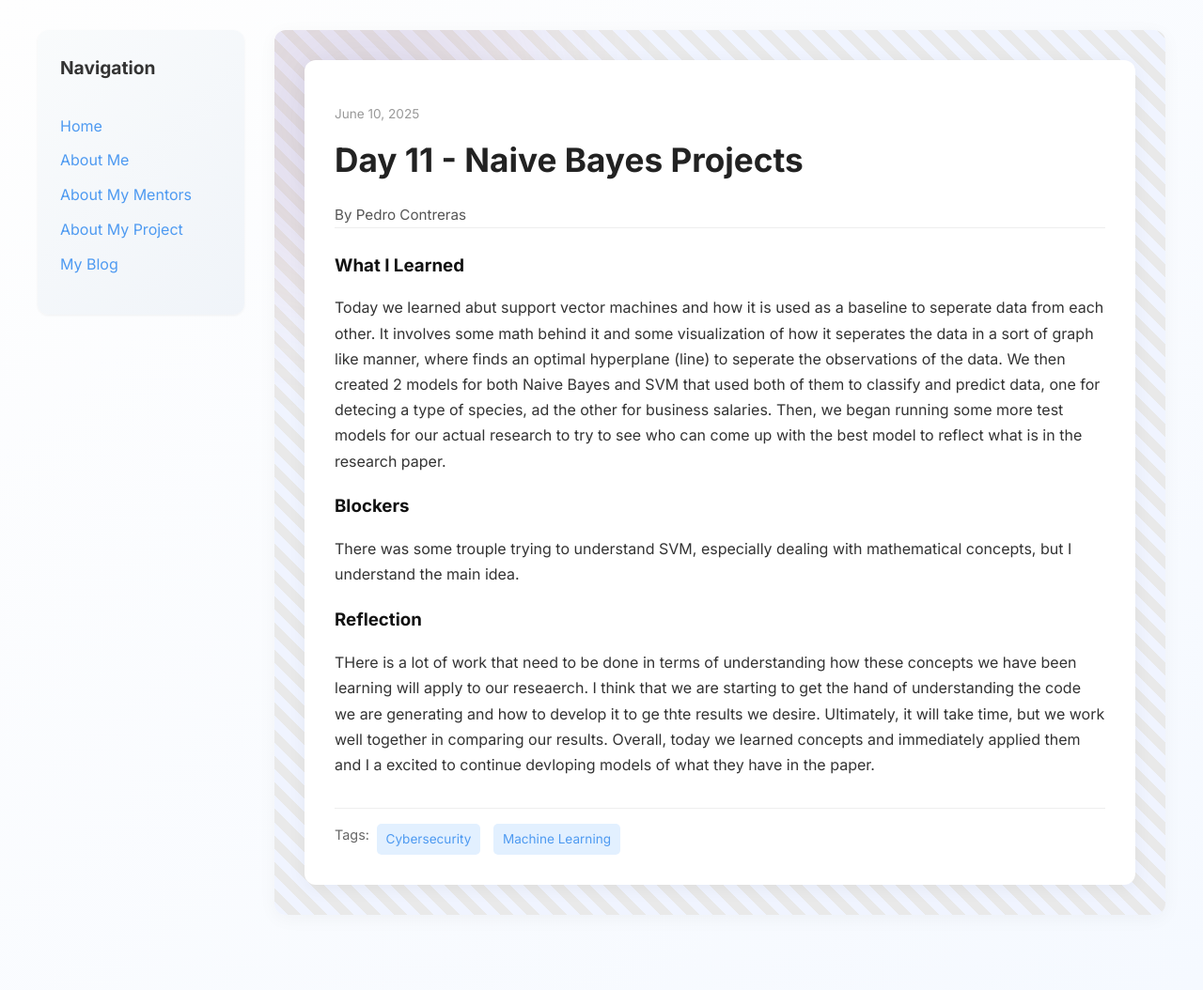
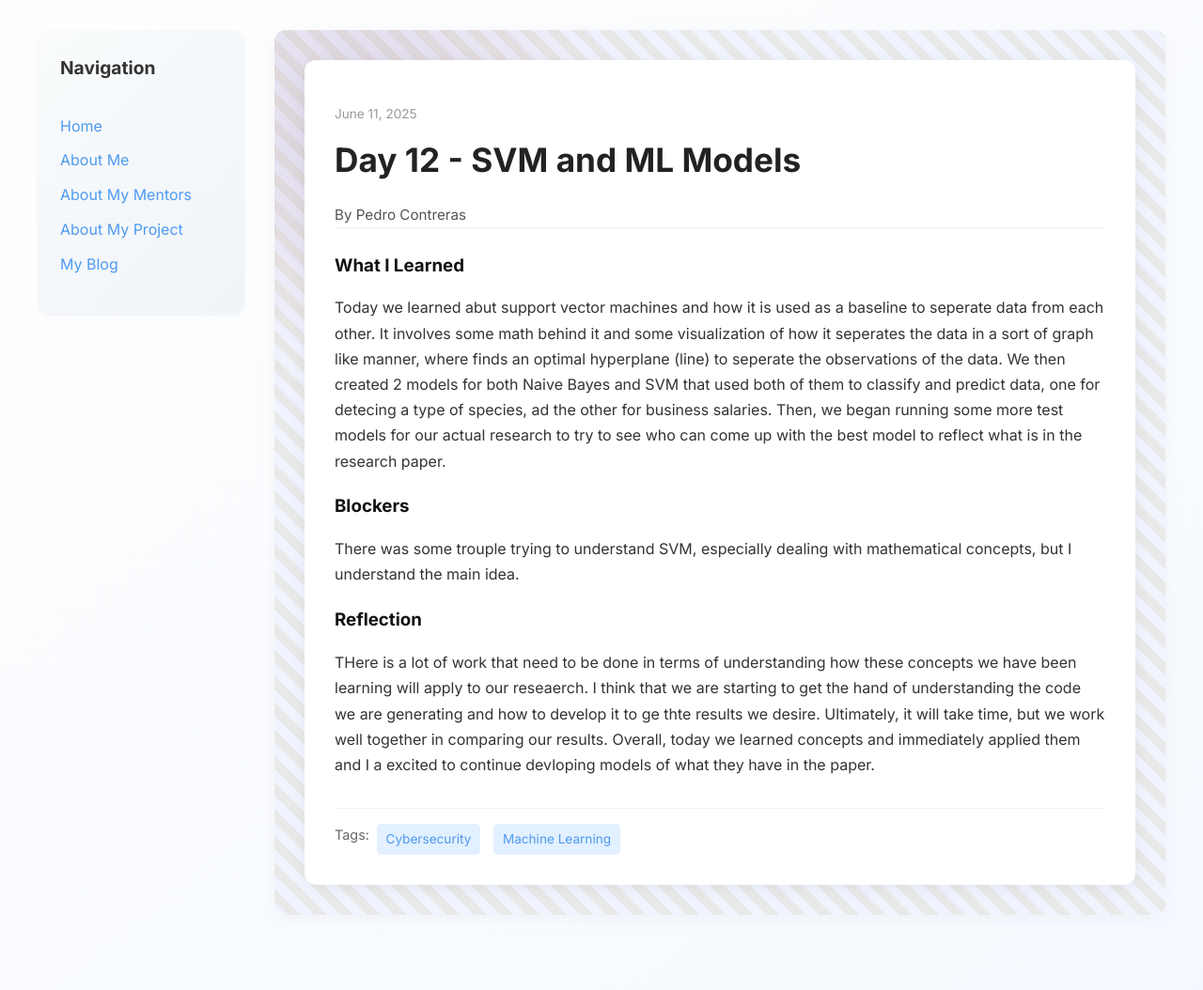
Before and after one commit to pedrocon42/pedrocon42.github.io, a Jekyll site: the page built from _posts/2025-06-11-day-12.md, in a window 1280 px wide. Shown: the whole page at 94% size. Built offline with Jekyll 4.4.1, drawn with Linux system fonts in a browser that asks for light colours.

Commit message:
Update 2025-06-11-day-12.md

```diff
--- a/_posts/2025-06-11-day-12.md
+++ b/_posts/2025-06-11-day-12.md
@@ -1,7 +1,7 @@
 ---
 layout: post
-title: "Day 11 - Naive Bayes Projects"
-date: 2025-06-10
+title: "Day 12 - SVM and ML Models"
+date: 2025-06-11
 author: Pedro Contreras
 permalink: /day12html
 tags: ["Cybersecurity", "Machine Learning"]
```
